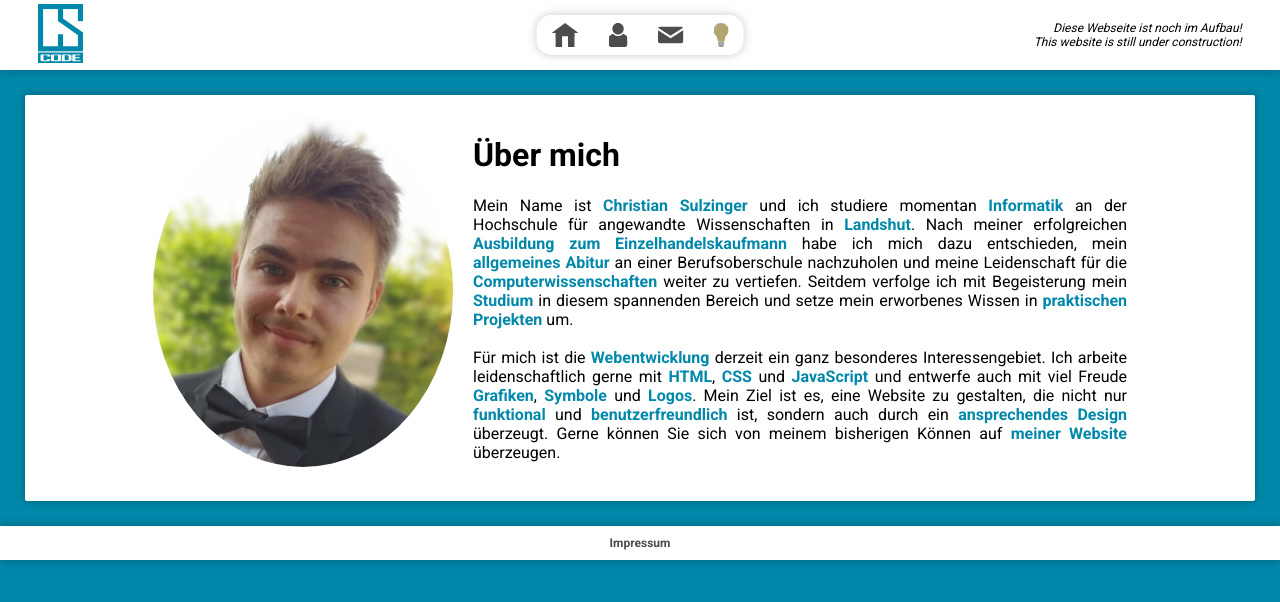
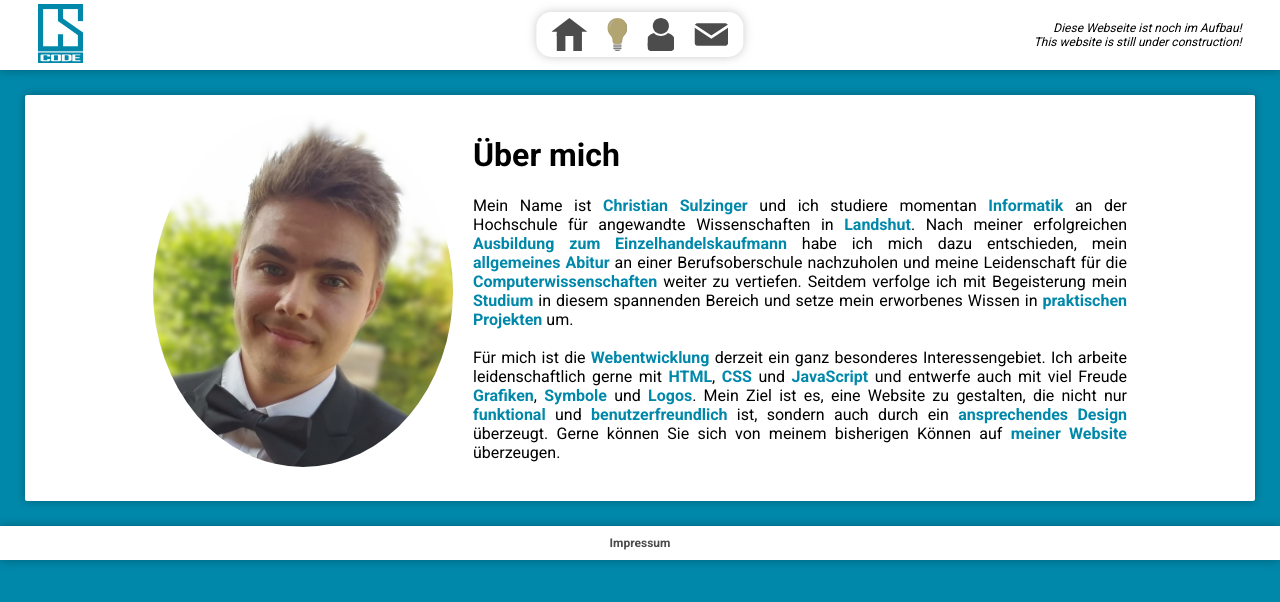
Before and after one commit to ChrisSulz/CSCode, a React (Vite) app: page /about in a window 1280 px wide. Shown: the top 602 px of the page. Built offline with nearby package versions, Linux system fonts and the light colour scheme.

Commit message:
improved navbar

```diff
--- a/src/components/navbar/Navbar.css
+++ b/src/components/navbar/Navbar.css
@@ -1,22 +1,18 @@
-#nav-container {
+nav {
+  display: flex;
   position: fixed;
-  display: flex;
-  justify-content: center;
-  align-items: center;
   top: 0;
   left: 50%;
+  height: 70px;
   transform: translateX(-50%);
-  height: 70px;
-  z-index: 100;
-}
-nav {
-  display: flex;
   align-items: center;
+  justify-content: center;
   background-color: rgb(255, 255, 255);
   box-shadow: 0 0 10px rgba(149, 149, 149, 0.5);
   border-radius: 15px;
-  height: 40px;
-  padding: 0 15px;
+  height: 45px;
+  margin-top: 12px;
+  padding: 0 5px;
   z-index: 100;
 }
 .nav-button-container {
@@ -27,7 +23,8 @@ nav {
   margin: 0;
 }
 .nav-button-icon {
-  height: 100%;
+  height: 120%;
+  margin: 0 10px 0 10px;
   cursor: pointer;
   transition: 0.4s;
   position: relative;
@@ -46,14 +43,14 @@ nav {
   padding: 4px 8px 4px 8px;
   border-radius: 2px;
   font-size: 12px;
-  bottom: -18px;
+  bottom: -32px;
   opacity: 0;
   transition: 0.5s;
   pointer-events: none;
   white-space: nowrap;
 }
-.nav-button-container:hover .tooltip {
-  opacity: 0.9;
+.nav-button-icon:hover + .tooltip {
+  opacity: 0.95;
 }
 .separator {
   margin: 0 15px;
--- a/src/components/navbar/Navbar.tsx
+++ b/src/components/navbar/Navbar.tsx
@@ -6,28 +6,23 @@ import iconProjects from "../../images/icons/icon-projects.svg"
 
 export default function Navbar() {
     return (
-        <div id="nav-container">
         <nav>
             <div className="nav-button-container">
                 <img className="nav-button-icon" src={iconHome} alt="iconHome" onClick={() => { window.location.href = '/'; }} />
                 <div className="tooltip">Hauptseite</div>
             </div>
-                <div className="separator"></div>
+            <div className="nav-button-container">
+                <img className="nav-button-icon" src={iconProjects} alt="iconProjects" onClick={() => { window.location.href = '/'; }} />
+                <div className="tooltip">Meine Projekte (tbd)</div>
+            </div>
             <div className="nav-button-container">
                 <img className="nav-button-icon" src={iconAbout} alt="iconAbout" onClick={() => { window.location.href = 'about'; }} />
                 <div className="tooltip">Über mich</div>
             </div>
-                <div className="separator"></div>
             <div className="nav-button-container">
                 <img className="nav-button-icon" src={iconContact} alt="iconContact" onClick={() => { window.location.href = 'contact'; }} />
                 <div className="tooltip">Kontakt</div>
             </div>
-                <div className="separator"></div>
-                <div className="nav-button-container">
-                    <img className="nav-button-icon" src={iconProjects} alt="iconProjects" onClick={() => { window.location.href = '/'; }} />
-                    <div className="tooltip">Meine Projekte (tbd)</div>
-                </div>
         </nav>
-        </div>
     );
 }
--- a/src/index.css
+++ b/src/index.css
@@ -3,10 +3,6 @@
   --text-color: black;
   --decent-box-shadow: 0 0 10px rgba(0, 0, 0, 0.3);
   --main-color: #0088aa;
-
-  /* font-family: "Alata";
-  color: rgb(255, 255, 255);
-  background-color: #242328; */
 }
 
 p {
@@ -15,6 +11,7 @@ p {
 
 body {
   font-family: Roboto, Arial;
+  /* font-family: "Alata"; */
   font-size: 12px;
   color: var(--text-color);
   margin: 0;
```
Lines whose indentation alone changed are shown as unchanged.
